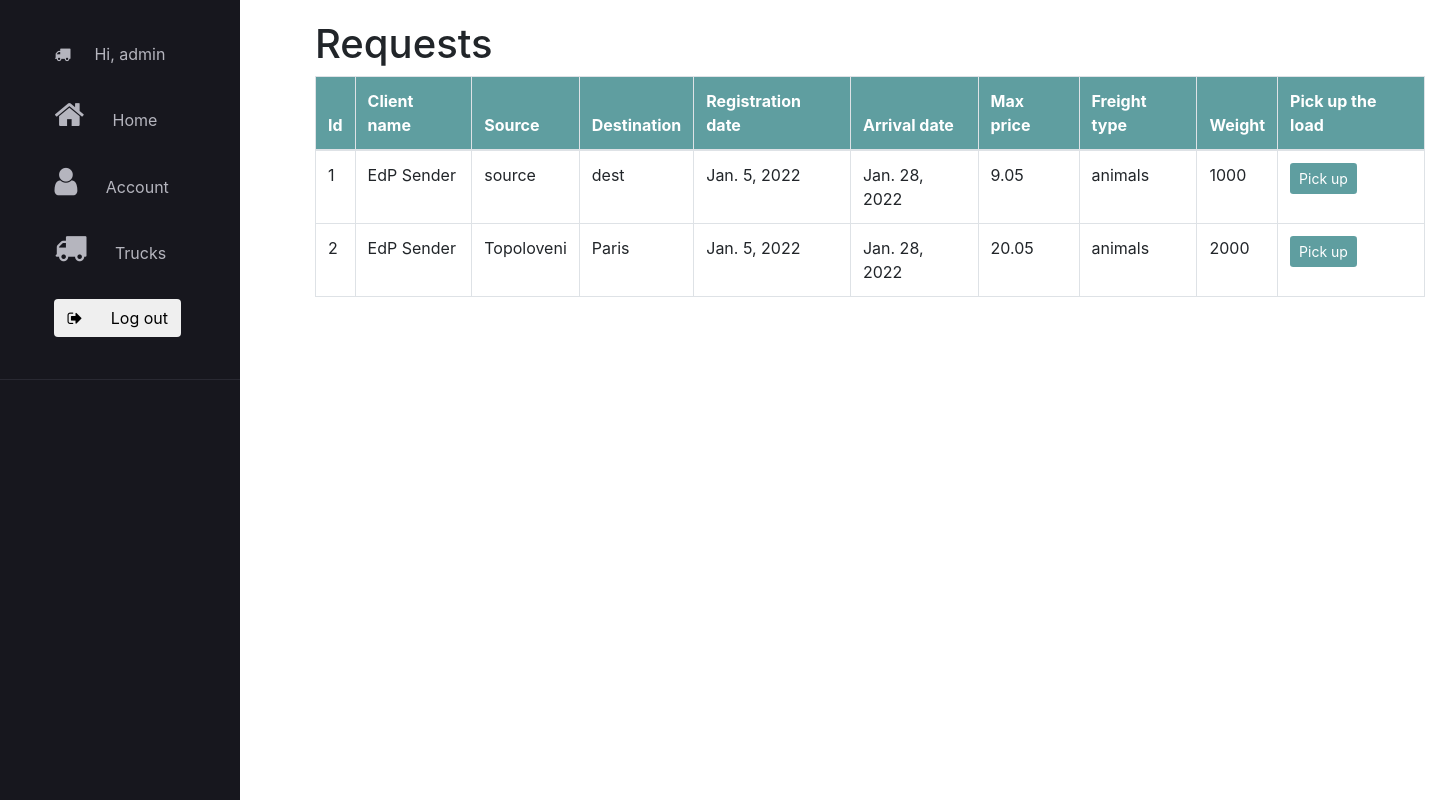
After one commit to malinastanciu/TransportPlatform, a Django app: page /requests/ in a window 1440 px wide. The commit adds this page. Run offline with Django 4.2, Linux system fonts and the light colour scheme; a user stored in the database is signed in; data comes from the database, SQL or seed files in the repository; both versions use the stored data as it was after the commit; some libraries are stand-ins or nearby versions.

Commit message:
created requests page

```diff
--- /dev/null
+++ b/application/static/application/css/requests.css
@@ -0,0 +1,24 @@
+.custom-scrollbar {
+    position: relative;
+    overflow: auto;
+    height: 600px;
+}
+
+.table-wrapper-scroll-y {
+    display: block;
+}
+
+.table-bordered {
+    text-align: left;
+}
+th{
+    background-color: cadetblue;
+    color: white;
+}
+.container1 {
+    border-radius: 5px;
+    background-color: #f2f2f2;
+    padding: 20px;
+    width: 1000px;
+    margin-left: 0px;
+}
--- a/application/templates/application/main_layout_application.html
+++ b/application/templates/application/main_layout_application.html
@@ -31,9 +31,9 @@
             </li>
             {% if 'client' in user_groups %}
                 <li class="features-item">
-                    <a href="{% url 'offer' %}">
+                    <a href="{% url 'offers' %}">
                         <i class="fa fa-plus features-item-icon"></i>
-                        <span class="features-item-text">Offer</span>
+                        <span class="features-item-text">Offers</span>
                     </a>
                 </li>
             {% endif %}
@@ -42,6 +42,14 @@
                     <a href="{% url 'create_offer' %}">
                         <i class="fa fa-plus features-item-icon"></i>
                         <span class="features-item-text"> Create offer </span>
+                    </a>
+                </li>
+            {% endif %}
+            {% if 'transportator' in user_groups %}
+                <li class="features-item">
+                    <a href="{% url 'requests' %}">
+                        <i class="fa fa-address-card features-item-icon"></i>
+                        <span class="features-item-text">Requests</span>
                     </a>
                 </li>
             {% endif %}
--- a/application/templates/application/offer.html
+++ b/application/templates/application/offers.html
@@ -9,7 +9,7 @@
 {% endblock %}
 
 {% block content %}
-    <link rel="stylesheet" href="{% static 'application/css/offer.css' %}">
+    <link rel="stylesheet" href="{% static 'application/css/offers.css' %}">
     <div class="container" style="margin-left: 300px; margin-top: 20px">
         <h1 style="">Offers</h1>
             <div class="table-wrapper-scroll-y custom-scrollbar">
--- /dev/null
+++ b/application/templates/application/requests.html
@@ -0,0 +1,62 @@
+{% extends 'application/main_layout_application.html' %}
+{% load static %}
+
+{% block home %}
+{% endblock %}
+
+{% block page_title %}
+    Requests
+{% endblock %}
+
+
+{% block content %}
+    <link rel="stylesheet" href="{% static 'application/css/requests.css' %}">
+    <div class="container" style="margin-left: 300px; margin-top: 20px">
+        <h1 style="">Requests</h1>
+        <div class="table-wrapper-scroll-y custom-scrollbar">
+            <table class="table table-bordered">
+                <thead>
+                <tr>
+                    <th>Id</th>
+                    <th>Client name</th>
+                    <th>Source</th>
+                    <th>Destination</th>
+                    <th>Registration date</th>
+                    <th>Arrival date</th>
+                    <th>Max price</th>
+                    <th>Freight type</th>
+                    <th>Weight</th>
+                    <th>Pick up the load</th>
+                </tr>
+                </thead>
+                <tbody>
+                {% for request in requests %}
+                    <tr>
+                        <td>{{ request.id }}</td>
+                        {% for user in users %}
+                            {% if user.id == request.clientID.id %}
+                                <td>{{ user.first_name }} {{ user.last_name }}</td>
+                            {% endif %}
+                        {% endfor %}
+                        <td>{{ request.source }}</td>
+
+                        <td>{{ request.destination }}</td>
+                        <td>{{ request.registration_date }}</td>
+                        <td>{{ request.arrival_date }}</td>
+                        <td>{{ request.max_price }}</td>
+                        <td>{{ request.freight_type }}</td>
+                        <td>{{ request.weight }}</td>
+                        <td>
+                            <form>
+                                <button class="btn btn-sm" style="background-color: cadetblue; color: white">
+                                    Pick up
+                                </button>
+                            </form>
+                        </td>
+                    </tr>
+                {% endfor %}
+                </tbody>
+            </table>
+        </div>
+    </div>
+{% endblock %}
--- a/application/urls.py
+++ b/application/urls.py
@@ -8,5 +8,6 @@ urlpatterns = [
     path('createoffer/', application_views.offer_view, name='create_offer'),
     path('trucks/', application_views.trucks, name='trucks'),
     path('createrequest/', application_views.create_request, name='create_request'),
-    path('offer/', application_views.offer, name='offer'),
+    path('offers/', application_views.offers, name='offers'),
+    path('requests/', application_views.requests, name='requests'),
 ]
--- a/application/views.py
+++ b/application/views.py
@@ -119,17 +119,22 @@ def create_request(request):
 
 
 @login_required(login_url='login')
-def offer(request):
+def offers(request):
     context = create_context(request)
     users = User.objects.all()
     offers = Offer.objects.all()
     trucks = Truck.objects.all()
-    for user in users:
-        print(type(user.username))
-
-    for offer in offers:
-        print(type(offer.senderID.username))
     context['users'] = users
     context['offers'] = offers
     context['trucks'] = trucks
-    return render(request, "application/offer.html", context)
+    return render(request, "application/offers.html", context)
+
+
+@login_required(login_url='login')
+def requests(request):
+    context = create_context(request)
+    users = User.objects.all()
+    requests = Request.objects.all()
+    context['users'] = users
+    context['requests'] = requests
+    return render(request, "application/requests.html", context)
```
Also changed, not shown: application/templates/application/request.html (deleted, +0 -15 lines), ChangeLog.md, application/static/application/css/offers.css (renamed from application/static/application/css/offer.css), application/static/application/css/request.css (deleted), db.sqlite3.
